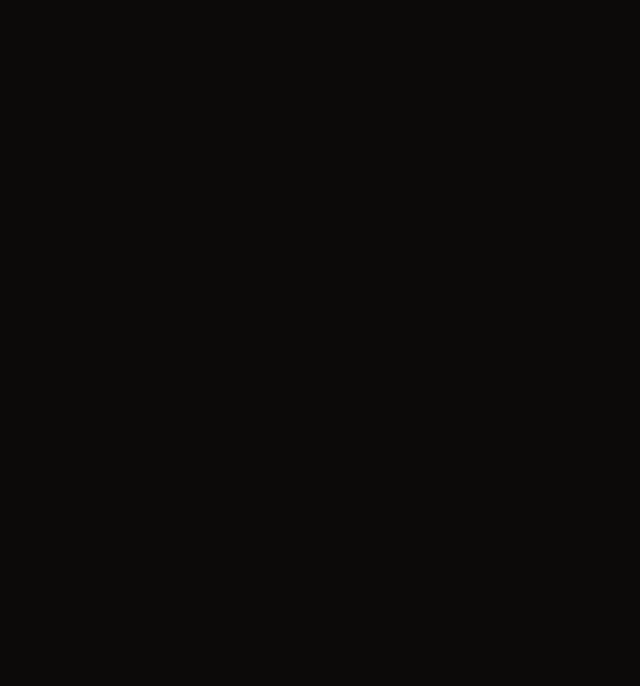
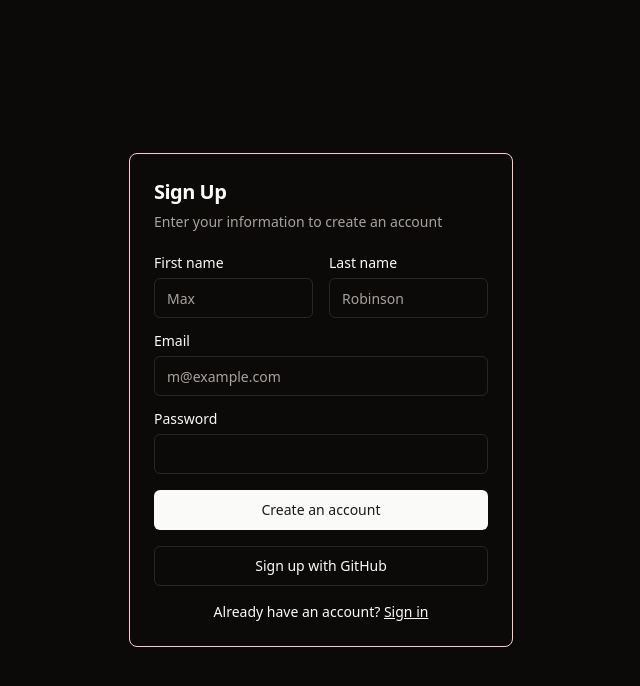
Before and after one commit to Formula-E-Mahindra-Racing/Mahindra-Coins-Website, a React (Vite) app: page /sign-up in a window 1280 px wide. Before the commit this address had no page. Shown: the top 686 px of the page, without its empty margins (319-959 px from the left). Built offline with nearby package versions, Linux system fonts and the light colour scheme.

Commit message:
feat: is user logged layout

```diff
--- /dev/null
+++ b/src/components/ui/card.tsx
@@ -0,0 +1,79 @@
+import * as React from "react"
+
+import { cn } from "@/lib/utils"
+
+const Card = React.forwardRef<
+  HTMLDivElement,
+  React.HTMLAttributes<HTMLDivElement>
+>(({ className, ...props }, ref) => (
+  <div
+    ref={ref}
+    className={cn(
+      "rounded-lg border bg-card text-card-foreground shadow-sm",
+      className
+    )}
+    {...props}
+  />
+))
+Card.displayName = "Card"
+
+const CardHeader = React.forwardRef<
+  HTMLDivElement,
+  React.HTMLAttributes<HTMLDivElement>
+>(({ className, ...props }, ref) => (
+  <div
+    ref={ref}
+    className={cn("flex flex-col space-y-1.5 p-6", className)}
+    {...props}
+  />
+))
+CardHeader.displayName = "CardHeader"
+
+const CardTitle = React.forwardRef<
+  HTMLParagraphElement,
+  React.HTMLAttributes<HTMLHeadingElement>
+>(({ className, ...props }, ref) => (
+  <h3
+    ref={ref}
+    className={cn(
+      "text-2xl font-semibold leading-none tracking-tight",
+      className
+    )}
+    {...props}
+  />
+))
+CardTitle.displayName = "CardTitle"
+
+const CardDescription = React.forwardRef<
+  HTMLParagraphElement,
+  React.HTMLAttributes<HTMLParagraphElement>
+>(({ className, ...props }, ref) => (
+  <p
+    ref={ref}
+    className={cn("text-sm text-muted-foreground", className)}
+    {...props}
+  />
+))
+CardDescription.displayName = "CardDescription"
+
+const CardContent = React.forwardRef<
+  HTMLDivElement,
+  React.HTMLAttributes<HTMLDivElement>
+>(({ className, ...props }, ref) => (
+  <div ref={ref} className={cn("p-6 pt-0", className)} {...props} />
+))
+CardContent.displayName = "CardContent"
+
+const CardFooter = React.forwardRef<
+  HTMLDivElement,
+  React.HTMLAttributes<HTMLDivElement>
+>(({ className, ...props }, ref) => (
+  <div
+    ref={ref}
+    className={cn("flex items-center p-6 pt-0", className)}
+    {...props}
+  />
+))
+CardFooter.displayName = "CardFooter"
+
+export { Card, CardHeader, CardFooter, CardTitle, CardDescription, CardContent }
--- /dev/null
+++ b/src/contexts/LoginContext.tsx
@@ -0,0 +1,32 @@
+import { createContext, Dispatch, ReactNode, SetStateAction, useState } from 'react';
+import { useLocation } from 'react-router-dom';
+
+interface AuthContext {
+    isAuthenticated: boolean
+    setIsAuthenticated: Dispatch<SetStateAction<boolean>>
+
+    login: () => void
+    logout: () => void
+}
+
+export const AuthContext = createContext({} as AuthContext);
+
+export const AuthProvider = ({ children }: { children: ReactNode }) => {
+    const [isAuthenticated, setIsAuthenticated] = useState(false);
+    const location = useLocation();
+
+    const login = () => setIsAuthenticated(true);
+    const logout = () => setIsAuthenticated(false);
+
+    return (
+        <AuthContext.Provider value={{
+            isAuthenticated,
+            setIsAuthenticated,
+            login,
+            logout
+
+        }}>
+            {children}
+        </AuthContext.Provider>
+    );
+};
--- /dev/null
+++ b/src/contexts/injections/LoginContextInjection.tsx
@@ -0,0 +1,10 @@
+import { ReactNode } from "react";
+import { LoginProvider } from "../LoginContext";
+
+interface LoginContextInjection {
+    children: ReactNode
+}
+
+export default function LoginContextInjection({ children }: LoginContextInjection) {
+    return <LoginProvider> {children} </LoginProvider>
+}
--- /dev/null
+++ b/src/hooks/useAuth.ts
@@ -0,0 +1,4 @@
+import { AuthContext } from "@/contexts/LoginContext";
+import { useContext } from "react";
+
+export const useAuth = () => useContext(AuthContext);
--- /dev/null
+++ b/src/hooks/useMount.ts
@@ -0,0 +1,12 @@
+import { useEffect, useState } from "react";
+
+export function useMount(callback: () => unknown) {
+    const [isMounted, setIsMounted] = useState(false)
+
+    useEffect(() => {
+        setIsMounted(true)
+        if(!isMounted) return
+
+        callback()
+    }, [isMounted])
+}
--- a/src/layouts/DefaultLayout.tsx
+++ b/src/layouts/DefaultLayout.tsx
@@ -1,16 +1,20 @@
-import App from '@/App'
+import { BrowserRouter as Router, Route, Routes } from 'react-router-dom'
+import IsLoggedLayout from './IsLoggedLayout'
+import { AuthProvider } from '@/contexts/LoginContext'
 import { Login } from '@/pages/Login'
-import { BrowserRouter, Route, Routes } from 'react-router-dom'
+import { SignUp } from '@/pages/SignUp'
 
 export default function DefaultLayout() {
+
     return (
-        <main>
-            <BrowserRouter>
+        <Router>
+            <AuthProvider>
                 <Routes>
-                <Route index path='/' element={<App/>}/>
-                <Route path='/login' element={<Login/>}/>
+                    <Route index path='/' element={<IsLoggedLayout/>} />
+                    <Route path='/login' element={<Login/>} />
+                    <Route path='/sign-up' element={<SignUp/>} />
                 </Routes>
-            </BrowserRouter>
-        </main>
+            </AuthProvider>
+        </Router>
     )
 }
--- /dev/null
+++ b/src/layouts/IsLoggedLayout.tsx
@@ -0,0 +1,10 @@
+import { useAuth } from "@/hooks/useAuth";
+import App from "@/App";
+import { Navigate } from "react-router-dom";
+
+export default function IsLoggedLayout() {
+
+    const { isAuthenticated } = useAuth()
+
+    return isAuthenticated ? <App/> : <Navigate to={'/login'}/>
+}
--- a/src/pages/Login.tsx
+++ b/src/pages/Login.tsx
@@ -3,11 +3,15 @@
 import { Button } from "@/components/ui/button"
 import { Input } from "@/components/ui/input"
 import { Label } from "@/components/ui/label"
+import { useContext } from "react"
+import { LoginContext } from "@/contexts/LoginContext"
 
 export const description =
   "A login page with two columns. The first column has the login form with email and password. There's a Forgot your passwork link and a link to sign up if you do not have an account. The second column has a cover image."
 
 export function Login() {
+    // const {isUserLogged} = useContext(LoginContext)
+    // console.log('from login: ', isUserLogged)
   return (
     <div className="w-full lg:grid lg:min-h-[600px] lg:grid-cols-2 xl:min-h-[800px]">
       <div className="flex items-center justify-center py-12">
@@ -20,17 +24,17 @@
           </div>
           <div className="grid gap-4">
             <div className="grid gap-2">
-              <Label htmlFor="email">Email</Label>
+              <Label htmlFor="login-email">Email</Label>
               <Input
-                id="email"
+                id="login-email"
                 type="email"
-                placeholder="m@example.com"
+                placeholder="mahindra@example.com"
                 required
               />
             </div>
             <div className="grid gap-2">
               <div className="flex items-center">
-                <Label htmlFor="password">Password</Label>
+                <Label htmlFor="login-password">Password</Label>
                 <Link
                   to="/forgot-password"
                   className="ml-auto inline-block text-sm underline"
@@ -38,7 +42,7 @@
                   Forgot your password?
                 </Link>
               </div>
-              <Input id="password" type="password" required />
+              <Input id="login-password" type="password" required />
             </div>
             <Button type="submit" className="w-full">
               Login
@@ -49,7 +53,7 @@
           </div>
           <div className="mt-4 text-center text-sm">
             Don&apos;t have an account?{" "}
-            <Link to="#" className="underline">
+            <Link to="/sign-up" className="underline">
               Sign up
             </Link>
           </div>
--- /dev/null
+++ b/src/pages/SignUp.tsx
@@ -0,0 +1,69 @@
+import { Link } from "react-router-dom"
+
+import { Button } from "@/components/ui/button"
+import {
+    Card,
+    CardContent,
+    CardDescription,
+    CardHeader,
+    CardTitle,
+} from "@/components/ui/card"
+import { Input } from "@/components/ui/input"
+import { Label } from "@/components/ui/label"
+
+export const description =
+    "A sign up form with first name, last name, email and password inside a card. There's an option to sign up with GitHub and a link to login if you already have an account"
+
+export function SignUp() {
+    return (
+        <main className="w-dvw h-dvh flex justify-center items-center">
+            <Card className="border border-red-200 mx-auto max-w-sm">
+                <CardHeader>
+                    <CardTitle className="text-xl">Sign Up</CardTitle>
+                    <CardDescription>
+                        Enter your information to create an account
+                    </CardDescription>
+                </CardHeader>
+                <CardContent>
+                    <div className="grid gap-4">
+                        <div className="grid grid-cols-2 gap-4">
+                            <div className="grid gap-2">
+                                <Label htmlFor="first-name">First name</Label>
+                                <Input id="first-name" placeholder="Max" required />
+                            </div>
+                            <div className="grid gap-2">
+                                <Label htmlFor="last-name">Last name</Label>
+                                <Input id="last-name" placeholder="Robinson" required />
+                            </div>
+                        </div>
+                        <div className="grid gap-2">
+                            <Label htmlFor="email">Email</Label>
+                            <Input
+                                id="email"
+                                type="email"
+                                placeholder="m@example.com"
+                                required
+                            />
+                        </div>
+                        <div className="grid gap-2">
+                            <Label htmlFor="password">Password</Label>
+                            <Input id="password" type="password" />
+                        </div>
+                        <Button type="submit" className="w-full">
+                            Create an account
+                        </Button>
+                        <Button variant="outline" className="w-full">
+                            Sign up with GitHub
+                        </Button>
+                    </div>
+                    <div className="mt-4 text-center text-sm">
+                        Already have an account?{" "}
+                        <Link to="#" className="underline">
+                            Sign in
+                        </Link>
+                    </div>
+                </CardContent>
+            </Card>
+        </main>
+    )
+}
```
